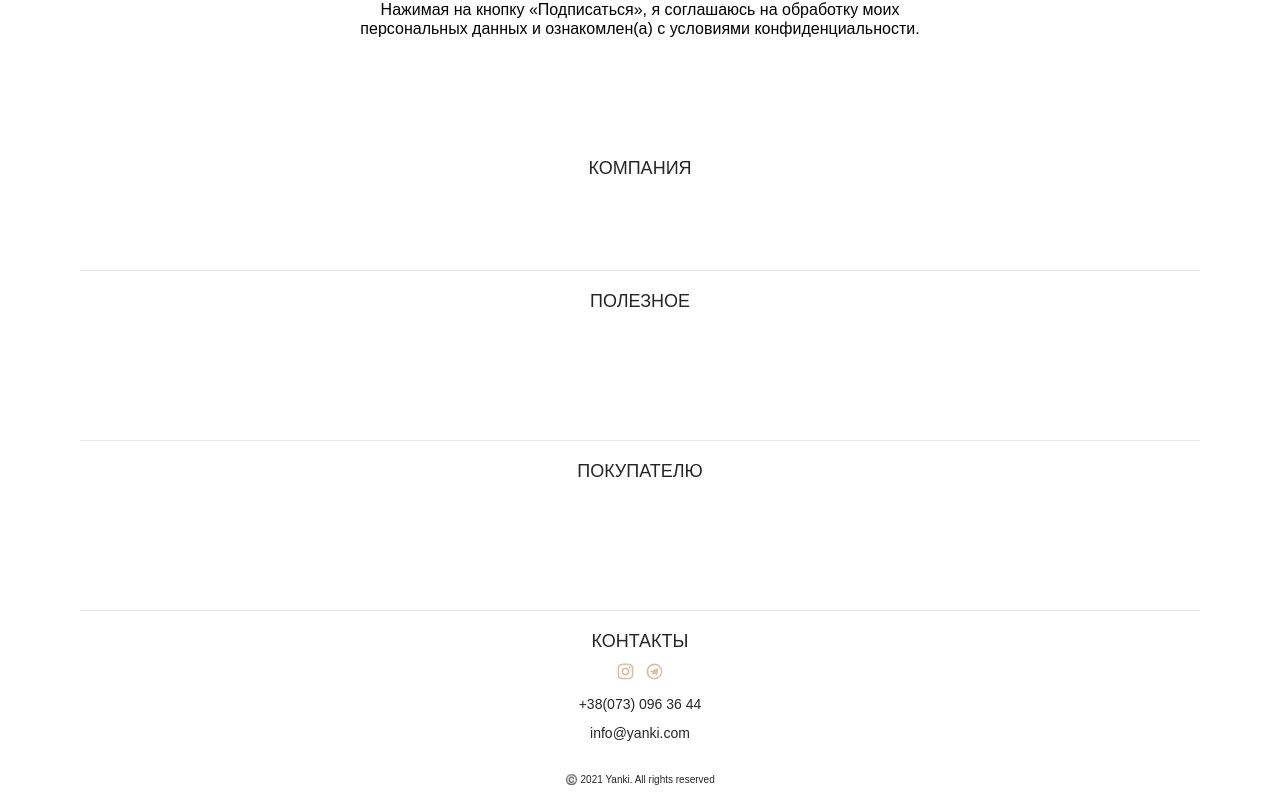
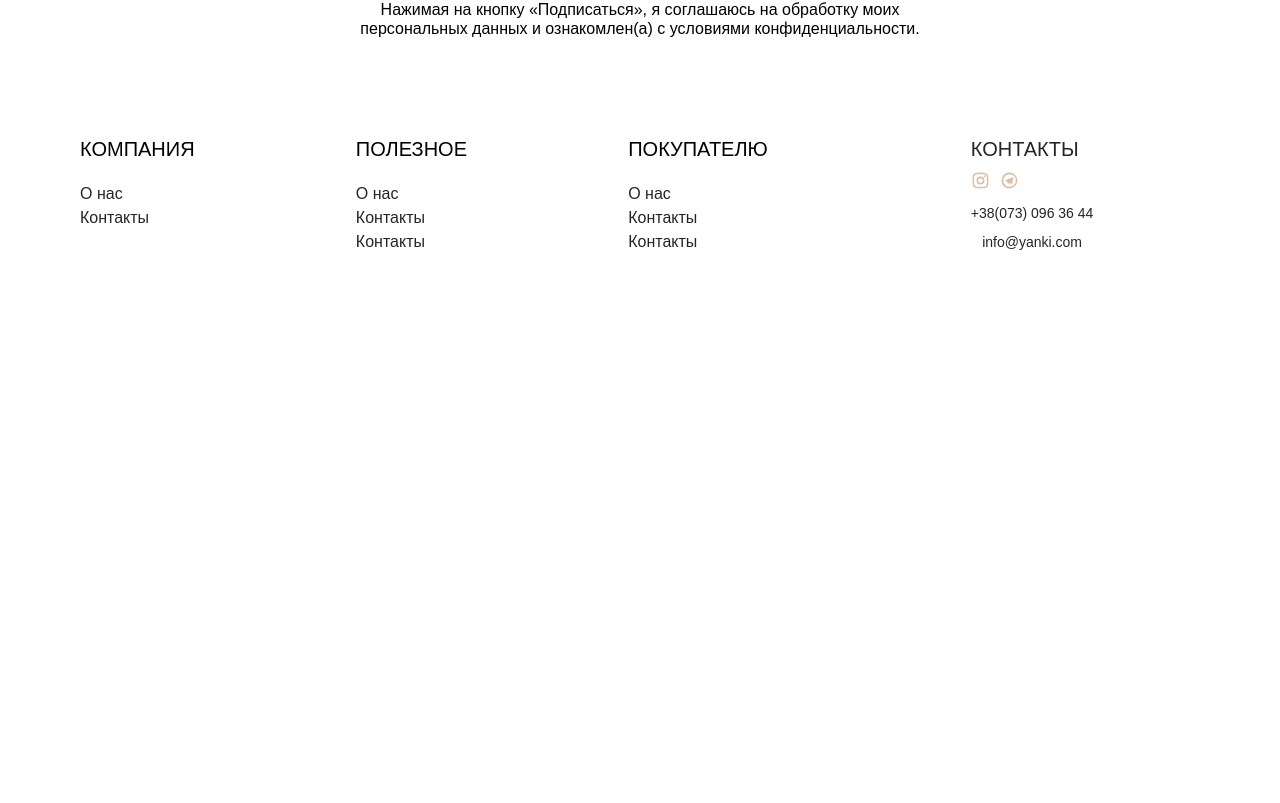
Before and after one commit to uzregxurshid/yanki, a React (Create React App) app: page / in a window 1280 px wide. Shown: the part 1760-2563 px from the top of the page. After the commit the page ends 2030 px from the top, so only its background shows below. Built offline with nearby package versions, Linux system fonts and the light colour scheme; what tw-elements would draw is missing.

Commit message:
responsive

```diff
--- a/src/components/home/footer/index.jsx
+++ b/src/components/home/footer/index.jsx
@@ -5,20 +5,101 @@ const Footer = () => {
   const style = {
     footer: 'footer',
     container: 'max-w-[1160px] w-full mx-auto block px-5 flex flex-col pb-[17px]',
-    footerContainer: 'flex flex-col items-center justify-center',
+    footerContainer: 'md:flex-row md:items-start flex flex-col items-center justify-center',
     accordionButton: `accordion-button collapsed relative flex  items-center w-full pb-[5px] bg-white border-0 rounded-none transition focus:outline-none
       font-Raleway text-[18px] leading-[21px] font-light mt-5 focus:text-black justify-between flex-col
       after:invert-[.92] after:sepia-[.12] after:saturate-[1192] after:hue-rotate-[317deg] after:brightness-[.89] after:contrast-[.96]
       `,
     coltext:
       'mb-[-20px] text-[#252525] active:text-[#252525] focus:text-[#252525] hover:text-[#000]',
-    contactx: 'mt-5'
+    contactx:
+      'md:mt-[0] mt-5  md:w-3/12  md:flex md:flex-col  md:justify-start md:items-start md:ml-[calc(33.3%-170px)]'
   };
   return (
     <div className={style.footer}>
       <div className={style.container}>
         <div className={style.footerContainer}>
-          <div className="accordion w-full" id="accordion">
+          <ul className="md:flex hidden w-9/12 justify-between">
+            <li className="flex flex-col">
+              <h3 className="text-[20px] leading-[23px] not-italic font-light font-Raleway">
+                КОМПАНИЯ
+              </h3>
+              <ul className="flex flex-col mt-5">
+                <li>
+                  <a
+                    className="text-[16px] leading-[19px] font-extralight font-Raleway text-[#252525]"
+                    href="#">
+                    О нас
+                  </a>
+                </li>
+                <li>
+                  <a
+                    className="text-[16px] leading-[19px] font-extralight font-Raleway text-[#252525]"
+                    href="#">
+                    Контакты
+                  </a>
+                </li>
+              </ul>
+            </li>
+            <li className="flex flex-col">
+              <h3 className="text-[20px] leading-[23px] not-italic font-light font-Raleway">
+                ПОЛЕЗНОЕ
+              </h3>
+              <ul className="flex flex-col mt-5">
+                <li>
+                  <a
+                    className="text-[16px] leading-[19px] font-extralight font-Raleway text-[#252525]"
+                    href="#">
+                    О нас
+                  </a>
+                </li>
+                <li>
+                  <a
+                    className="text-[16px] leading-[19px] font-extralight font-Raleway text-[#252525]"
+                    href="#">
+                    Контакты
+                  </a>
+                </li>
+                <li>
+                  <a
+                    className="text-[16px] leading-[19px] font-extralight font-Raleway text-[#252525]"
+                    href="#">
+                    Контакты
+                  </a>
+                </li>
+              </ul>
+            </li>
+            <li className="flex flex-col">
+              <h3 className="text-[20px] leading-[23px] not-italic font-light font-Raleway">
+                ПОКУПАТЕЛЮ
+              </h3>
+              <ul className="flex flex-col mt-5">
+                <li>
+                  <a
+                    className="text-[16px] leading-[19px] font-extralight font-Raleway text-[#252525]"
+                    href="#">
+                    О нас
+                  </a>
+                </li>
+                <li>
+                  <a
+                    className="text-[16px] leading-[19px] font-extralight font-Raleway text-[#252525]"
+                    href="#">
+                    Контакты
+                  </a>
+                </li>
+                <li>
+                  <a
+                    className="text-[16px] leading-[19px] font-extralight font-Raleway text-[#252525]"
+                    href="#">
+                    Контакты
+                  </a>
+                </li>
+              </ul>
+            </li>
+          </ul>
+
+          <div className="md:hidden accordion w-full" id="accordion">
             <div className="accordion-item bg-white border-b border-gray-200">
               <h2 className="accordion-header mb-0" id="headingOne">
                 <button
@@ -131,7 +212,9 @@ const Footer = () => {
             </div>
           </div>
           <div className={style.contactx}>
-            <h3 className="font-Raleway text-[18px] leading-[21px] font-light text-[#252525] text-center">
+            <h3
+              className="font-Raleway text-[18px] leading-[21px] font-light text-[#252525] text-center
+                md:text-[20px] md:leading-[23px] md:not-italic">
               КОНТАКТЫ
             </h3>
             <ul className="flex mt-[10px] justify-center">
@@ -163,7 +246,7 @@ const Footer = () => {
               </div>
             </div>
           </div>
-          <div className="font-Raleway text-[10px] leading-3 text-center text-[#252525] mt-[30px]">
+          <div className="font-Raleway text-[10px] leading-3 text-center text-[#252525] mt-[30px] md:hidden">
             ©️ 2021 Yanki. All rights reserved
           </div>
         </div>
```
